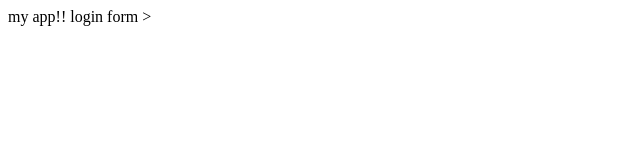
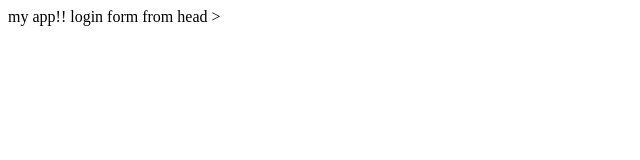
Before and after one commit to okatrusha/myapp, a plain HTML site: page myapp/index.html in a window 1280 px wide. Shown: the full height of the page, 0-640 px from the left. Drawn offline with Linux system fonts and the light colour scheme.

Commit message:
'fromhead'

```diff
--- a/myapp/index.html
+++ b/myapp/index.html
@@ -2,5 +2,6 @@
     <body>
     my app!!
     login form
+    from head
     </body>
     </html>>
```
